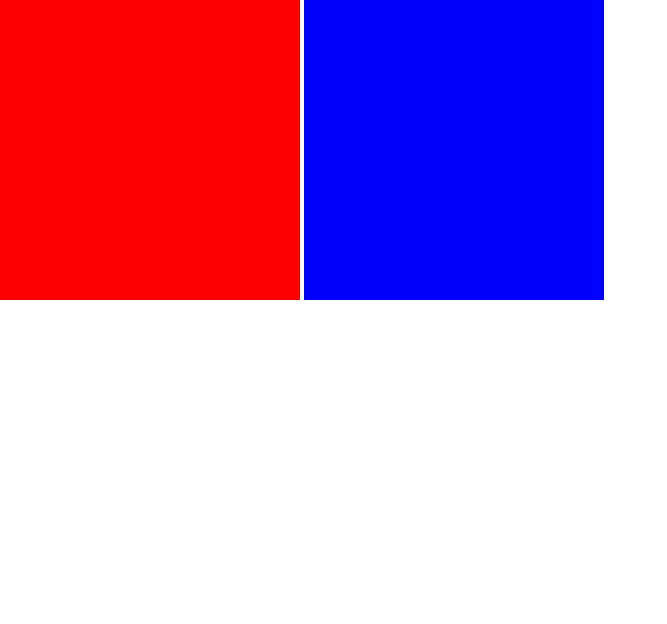
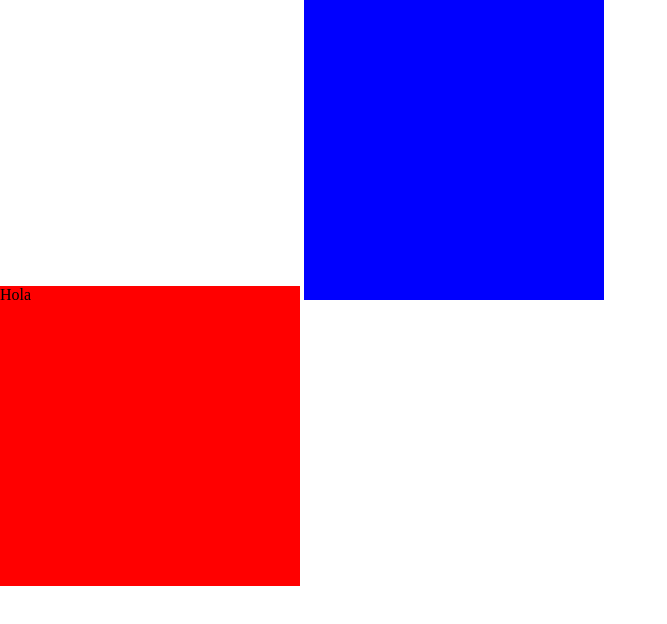
Before and after one commit to lauraszm/cajas, a plain HTML site: page index.html in a window 1280 px wide. Shown: the whole page, without its empty margins (0-667 px from the left). Drawn offline with Linux system fonts and the light colour scheme.

Commit message:
Segundo commit

```diff
--- a/index.html
+++ b/index.html
@@ -3,12 +3,12 @@
 <head>
     <meta charset="UTF-8">
     <meta name="viewport" content="width=device-width, initial-scale=1.0">
-    <title>Document</title>
+    <title>Titulo</title>
     <link rel="stylesheet" href="style.css">
 </head>
 <body>
     <!-- <div class="contenedor"> -->
-        <div class="box box1"></div>
+        <div class="box box1">Hola</div>
         <div class="box box2"></div>
     <!-- </div> -->
 </body>
```
